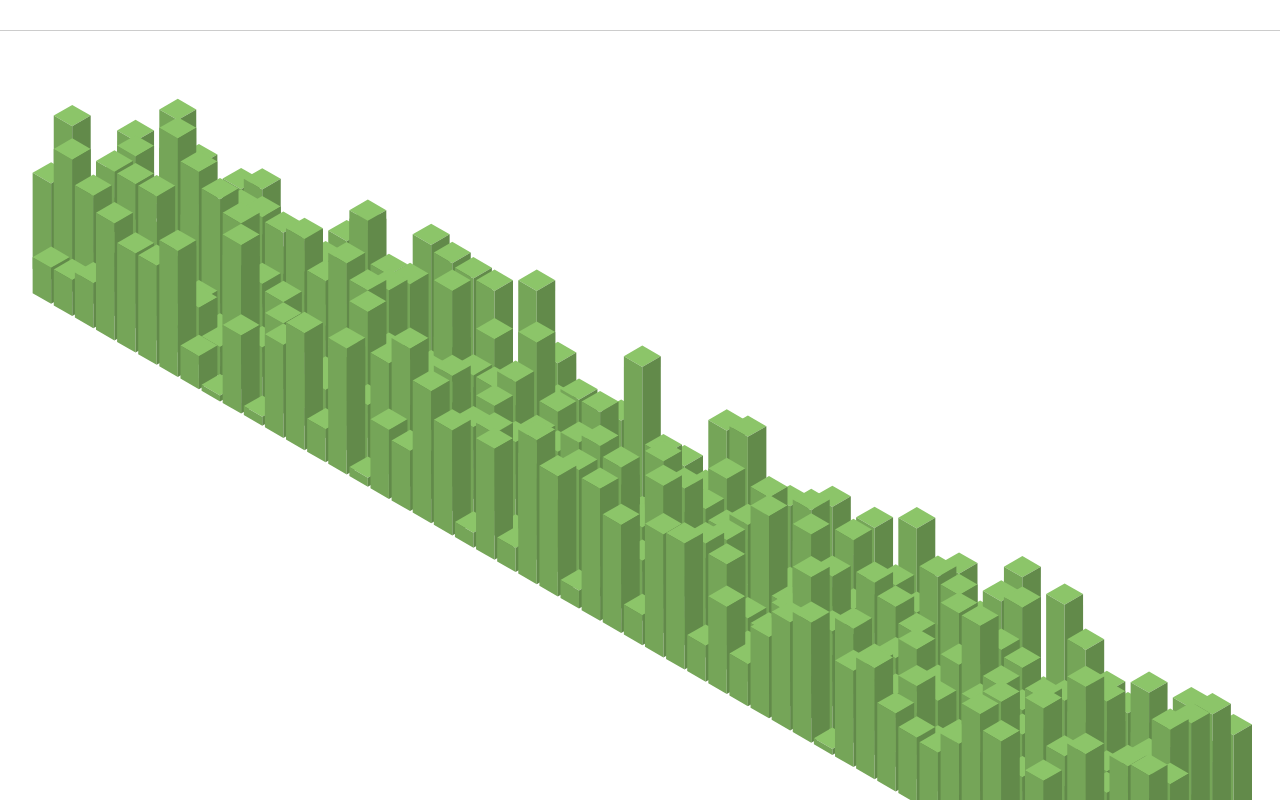
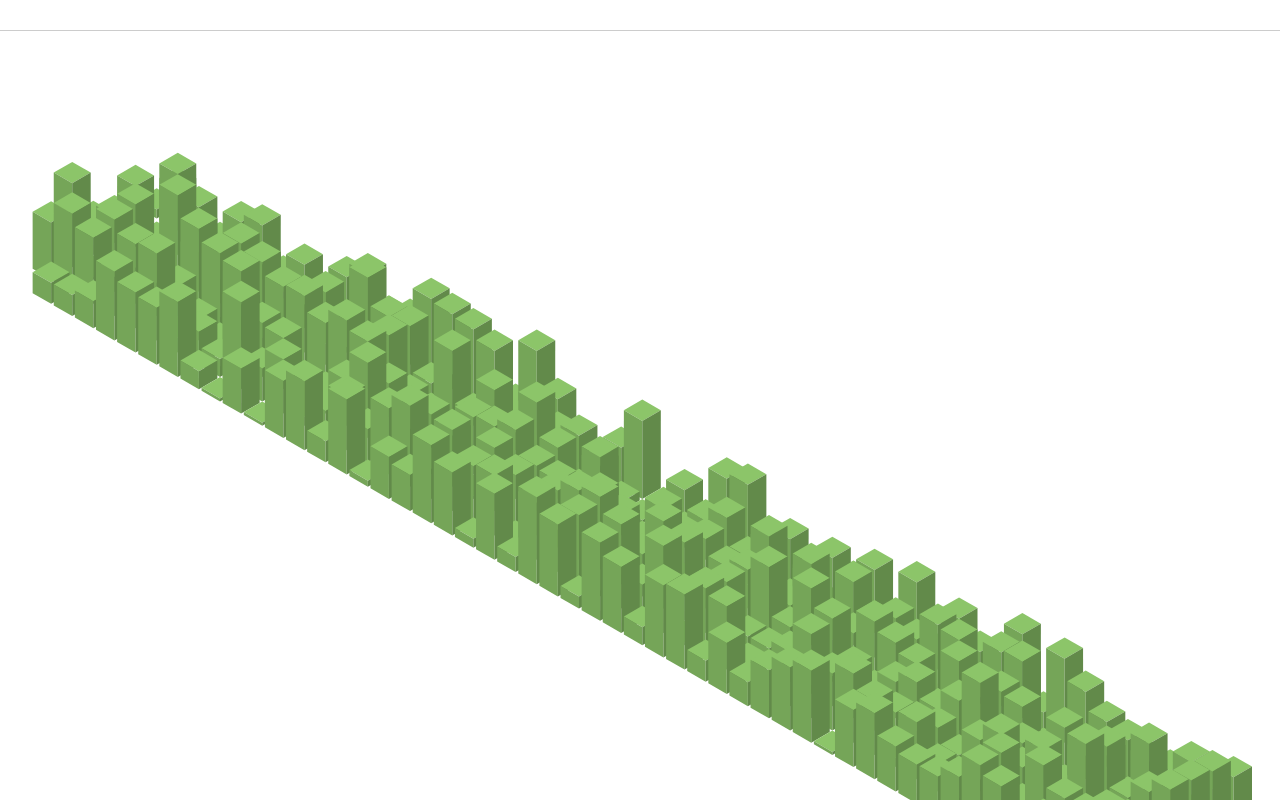
Before and after one commit to Jacleklm/3d-git-contrib, a React (Vite) app: page / in a window 1280 px wide. Shown: the top 800 px of the page. Built offline with nearby package versions, Linux system fonts and the light colour scheme.

Commit message:
feat: mvp demo

```diff
--- a/src/App.tsx
+++ b/src/App.tsx
@@ -9,7 +9,7 @@ function App() {
         padding: "30px"
       }}
     >
-      <ThreeDGitContrib height={1500}/>
+      <ThreeDGitContrib/>
     </div>
   );
 }
--- a/src/components/3d-git-contrib/canvasThreeDGitContrib.tsx
+++ b/src/components/3d-git-contrib/canvasThreeDGitContrib.tsx
@@ -22,9 +22,7 @@ const CanvasThreeDGitContrib: FC<CanvasThreeDGitContribProps> = ({
   const gapWidth = panelWidth / 7;
   const panelHeight = panelWidth * 3;
 
-  // const activityData = changeSeq([..._activityData.slice(5, 10), ..._activityData.slice(362)]);
   const activityData = changeSeq(_activityData);
-  console.log('activityData',activityData)
 
   const draw = (ctx: CanvasRenderingContext2D, prevPanelHeight: number) => {
     ctx.save(); // 保存没被 translate 的状态
@@ -59,8 +57,6 @@ const CanvasThreeDGitContrib: FC<CanvasThreeDGitContribProps> = ({
       const dayOfWeek = dayjs(data.date).get("day"); // sunday is 0, monday is 1 ...
       const row = dayOfWeek * (panelWidth + gapWidth);
       const col = getWeekIdx(data.date) * (panelWidth + gapWidth);
-
-      console.log(`date: ${data.date}, row: ${dayOfWeek}, col: ${getWeekIdx(data.date)}`)
 
       const baseX =
         row * Math.cos((ANGLE * Math.PI) / 180) +
@@ -108,7 +104,7 @@ const CanvasThreeDGitContrib: FC<CanvasThreeDGitContribProps> = ({
 
   return (
     <canvas id={CANVAS_ID}>
-      the brower is not support canvas, use svg please
+      the brower is not support canvas, use svg renderer please
     </canvas>
   );
 };
--- a/src/components/3d-git-contrib/index.tsx
+++ b/src/components/3d-git-contrib/index.tsx
@@ -11,7 +11,7 @@ export interface ThreeDGitContribProps {
 
 const ThreeDGitContrib: FC<ThreeDGitContribProps> = ({
   renderer = "canvas",
-  height = 720,
+  height = 1000,
   width = 1280,
 }) => {
   // 获取数据
--- a/src/components/3d-git-contrib/utils.ts
+++ b/src/components/3d-git-contrib/utils.ts
@@ -27,7 +27,7 @@ export const getMockData = (): ActivityData[] => {
   for (let d = start.clone(); d.isBefore(end); d = d.add(1, "day")) {
     data.push({
       date: d.format(FORMAT_STR),
-      count: Math.floor(Math.random() * 50),
+      count: Math.floor(Math.random() * 30),
       // count: 2,
       level: Math.floor(Math.random() * 6),
     });
```
